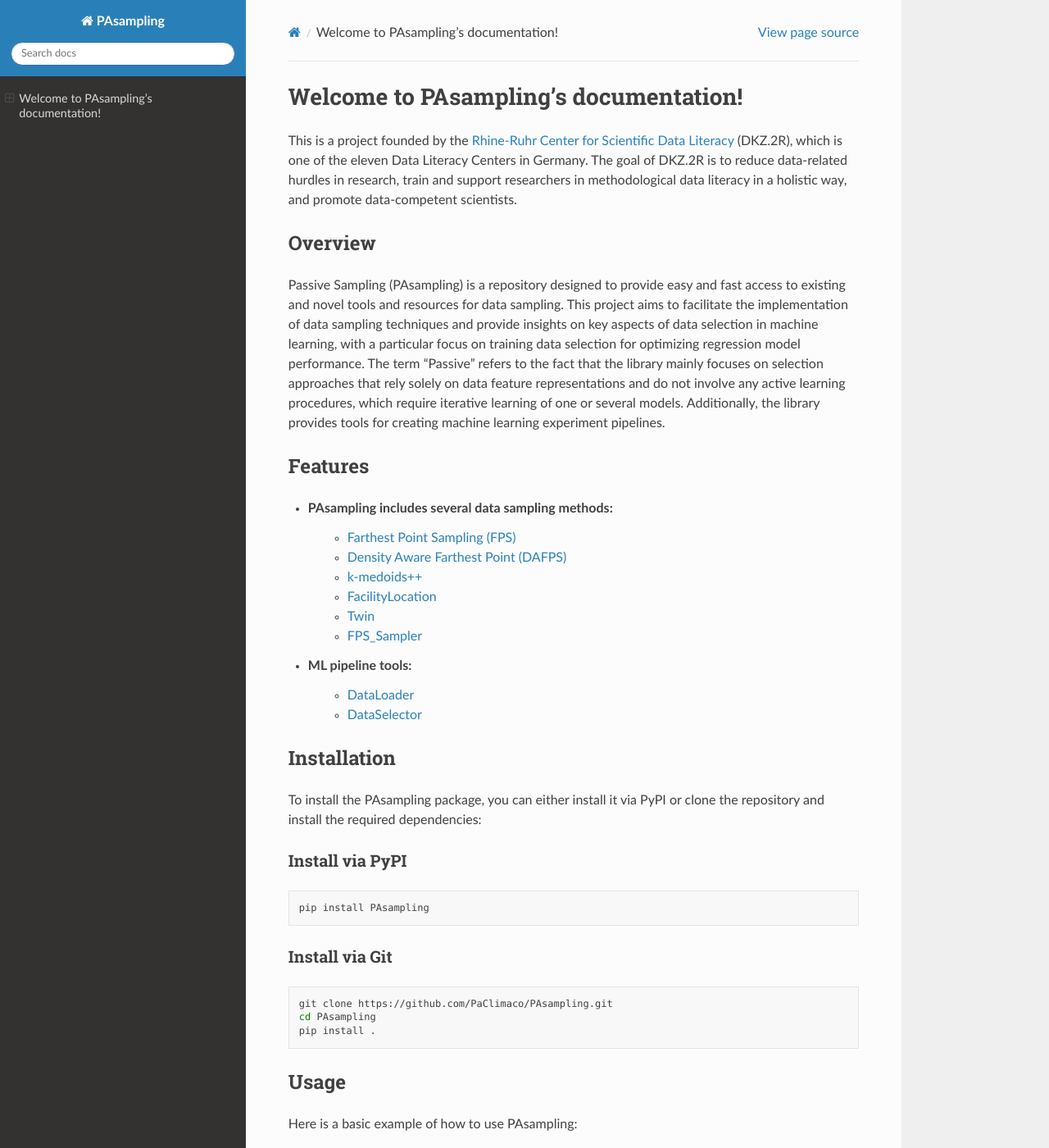
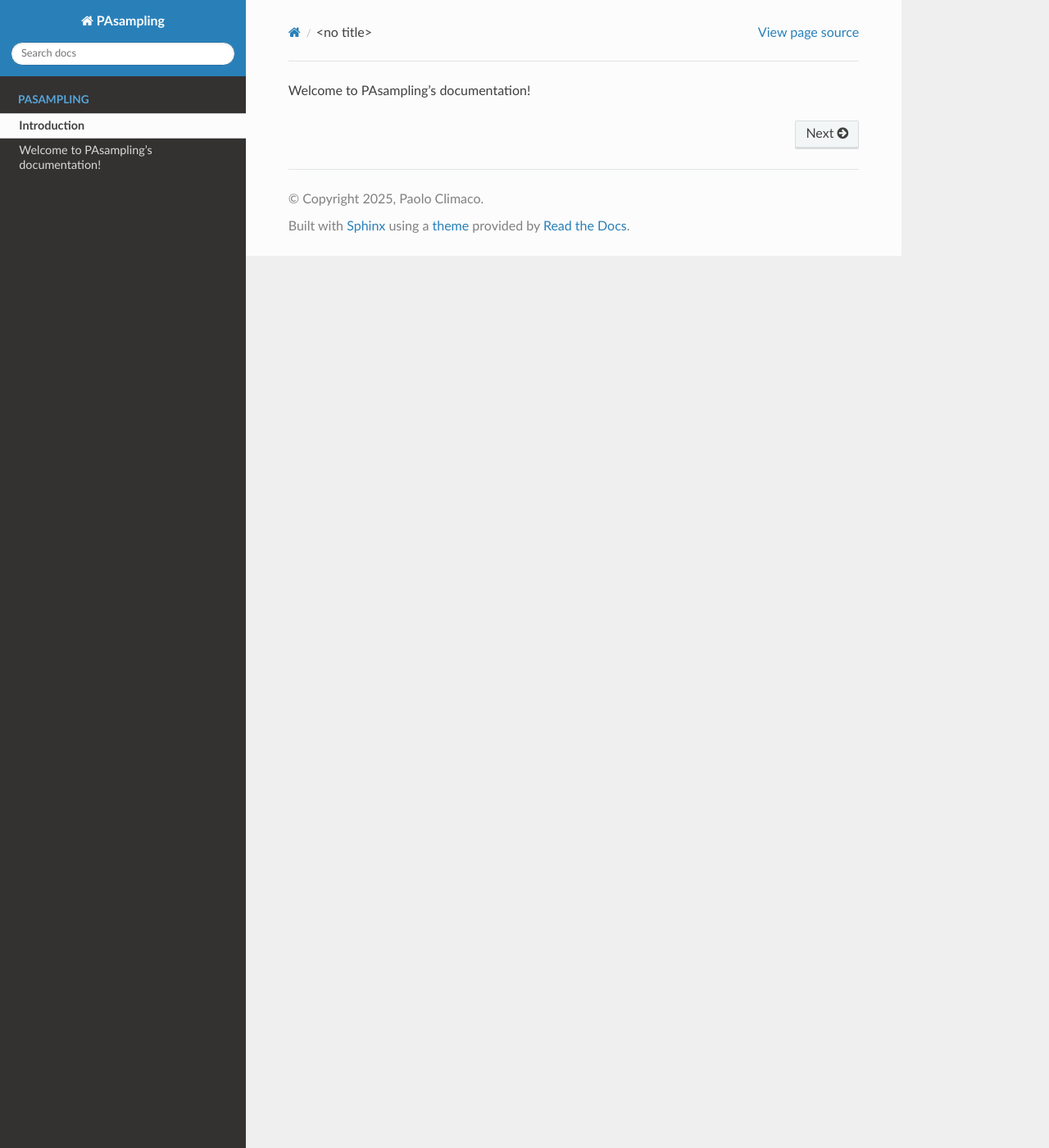
Before and after one commit to PaClimaco/PAsampling, a Sphinx documentation site: the page built from docs/source/index.rst, in a window 1280 px wide and 1400 px high. Shown: the whole window at 82% size. Built offline with Sphinx 7.4.7 and the Read the Docs theme 3.1.0, drawn with Linux system fonts in a browser that asks for light colours; some of the changed text lies outside the part shown.

Commit message:
update docs

```diff
--- a/docs/source/index.rst
+++ b/docs/source/index.rst
@@ -1,91 +1,11 @@
 
 Welcome to PAsampling's documentation!
-==========================================================
-
-This is a project founded by the `Rhine-Ruhr Center for Scientific Data Literacy <https://www.dkz2r.de/>`_ (DKZ.2R), which is one of the eleven Data Literacy Centers in Germany. The goal of DKZ.2R is to reduce data-related hurdles in research, train and support researchers in methodological data literacy in a holistic way, and promote data-competent scientists.
-
-Overview
---------
-
-Passive Sampling (PAsampling) is a repository designed to provide easy and fast access to existing and novel tools and resources for data sampling. This project aims to facilitate the implementation of data sampling techniques and provide insights on key aspects of data selection in machine learning, with a particular focus on training data selection for optimizing regression model performance. The term "Passive" refers to the fact that the library mainly focuses on selection approaches that rely solely on data feature representations and do not involve any active learning procedures, which require iterative learning of one or several models. Additionally, the library provides tools for creating machine learning experiment pipelines.
-
-Features
---------
-
-- PAsampling includes several data sampling methods:\
-   - `Farthest Point Sampling (FPS) <https://github.com/PaClimaco/PAsampling/tree/main/PAsampling/native_functions/fps.py>`_
-   - `Density Aware Farthest Point (DAFPS) <https://github.com/PaClimaco/PAsampling/tree/main/PAsampling/native_functions/da_fps.py>`_
-   - `k-medoids++ <https://github.com/PaClimaco/PAsampling/tree/main/PAsampling/wrappers/kmedoids_sampler.py>`_
-   - `FacilityLocation <https://github.com/PaClimaco/PAsampling/tree/main/PAsampling/wrappers/facility_location_sampler.py>`_
-   - `Twin <https://github.com/PaClimaco/PAsampling/tree/main/PAsampling/wrappers/twin_sampler.py>`_
-   - `FPS_Sampler <https://github.com/PaClimaco/PAsampling/tree/main/PAsampling/wrappers/modified_samplers.py>`_
-
-- ML pipeline tools:\
-   - `DataLoader <https://github.com/PaClimaco/PAsampling/tree/main/PAsampling/utils/data_loader.py>`_
-   - `DataSelector <https://github.com/PaClimaco/PAsampling/tree/main/PAsampling/utils/data_selection.py>`_
-
-Installation
-------------
-
-To install the PAsampling package, you can either install it via PyPI or clone the repository and install the required dependencies:
-
-Install via PyPI
-~~~~~~~~~~~~~~~~
-
-.. code-block:: bash
-
-   pip install PAsampling
-
-Install via Git
-~~~~~~~~~~~~~~~
-
-.. code-block:: bash
-
-   git clone https://github.com/PaClimaco/PAsampling.git
-   cd PAsampling
-   pip install .
-
-Usage
------
-
-Here is a basic example of how to use PAsampling:
-
-.. code-block:: python
-
-   from PAsampling import *
-   # Example usage (Farthest Point Sampling on QM dataset)
-
-   datasets =  DataLoader('./data') # data_loader function
-   x, labels = datasets.QM7_dataset()
-   fps_sampler = FPS()  # FPS sampler class
-   fps_indices = fps_sampler.fit(x, initial_subset=[0], b_samples=100)  # Fit FPS to data matrix
-
-Tutorials
----------
-
-Explore the tutorials to learn how to use the PAsampling library tools and gain key insights into data sampling in machine learning.
-   - `Basic key concepts <../PAsampling/Tutorials/basic_concepts.ipynb>`_
-   - `Training data selection for regression model performance optimization <../PAsampling/Tutorials/Training_data_selection.ipynb>`_
-
-Contributing
-------------
-
-We welcome contributions! Please read our `contributing guidelines <../CONTRIBUTING.md>`_ to get started. All contributors will be acknowledged and credited.
-
-Contact
--------
-
-For any questions or inquiries, please contact us at `climaco@ins.uni-bonn.de <mailto:climaco@ins.uni-bonn.de>`_.
-
-Dependencies
-------------
-
-Some of the functions implemented in PAsampling are wraps of functions from the following existing libraries:
-
-- `Apricot <https://github.com/jmschrei/apricot>`_ (MIT License)
-- `twinning <https://github.com/avkl/twinning>`_ (Apache 2.0 License)
 
 
 .. toctree::
-   :maxdepth: 3
-   :caption: Contents:
+   :maxdepth: 1
+   :hidden:
+   :caption: PAsampling
+
+   Introduction <self>
+   PAsampling.rst
```
Also changed, not shown: docs/source/PAsampling.rst (added, +9 -0 lines).
